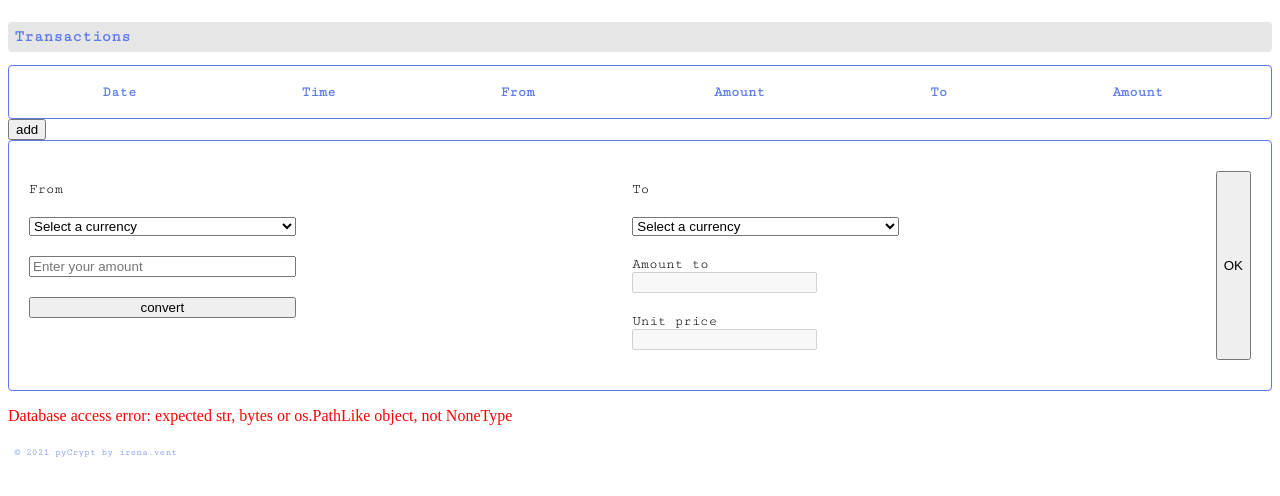
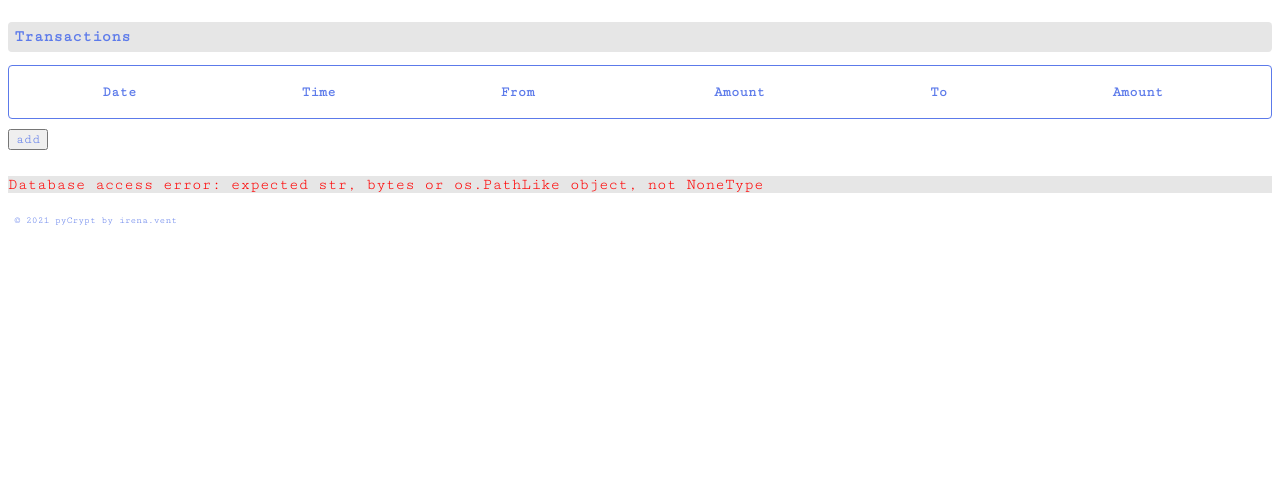
Before and after one commit to IrenaVent/pyCrypto, a Flask app: page / in a window 1280 px wide. Shown: the part 57-553 px from the top of the page. Run offline with Flask 2, Linux system fonts and the light colour scheme; lists and menus that the app fills with data are empty; parts of the project's set-up code (start-up, migrations or seed data) failed here and were passed over.

Commit message:
add: create a new transaction and comprehensive error handling

```diff
--- a/invest/models.py
+++ b/invest/models.py
@@ -46,15 +46,13 @@
 
         cur = conexion.cursor()
 
-        try:
-            cur.execute(consulta,params)
-            total_sum = cur.fetchone()[0]
+        cur.execute(consulta,params)
+        total_sum = cur.fetchone()[0]
 
-        except:
+        if total_sum == None:
             total_sum = 0
 
         conexion.close()
-
         return total_sum
 
 class requestCoinAPI():
--- a/invest/static/css/styles.css
+++ b/invest/static/css/styles.css
@@ -59,11 +59,27 @@
 }
 
 .transaction-register-container.disable {
-    /* display: none; */
+    display: none;
 }
 
 #error-message {
     color: red;
+    background-color: var(--color-p);
+    font-family: "Cutive Mono";
+}
+
+#error-message-1 {
+    color: red;
+    background-color: var(--color-p);
+    font-family: "Cutive Mono";
+}
+
+#no-transactions-message {
+    color: var(--color-a);
+    font-size: 14px;
+    font-family: "Cutive Mono";
+    background-color: aquamarine;
+    border-radius: 4px;
 }
 
 .transaction-register-container > * {
@@ -102,6 +118,26 @@
     display: flex;
 }
 
+#add-button {
+    color: var(--color-s);
+    font-family: "Cutive Mono";
+    margin: 10px 0px;
+}
+
+#convert-button {
+    color: var(--color-s);
+    font-family: "Cutive Mono";
+}
+
+#save-btn {
+    color: var(--color-s);
+    font-family: "Cutive Mono";
+}
+
+#save-btn.disable {
+    display: none;
+}
+
 .note-footer {
     color: var(--color-s);
     padding: 0.4rem;
--- a/invest/templates/index.html
+++ b/invest/templates/index.html
@@ -15,6 +15,7 @@
         <section>
             <div class="transactions-container">
                 <h1 class="table-title">Transactions</h1>
+                <div id="no-transactions-message"></div>
                 <table class="transactions-table">
                     <thead class="table-head">
                         <tr>
@@ -56,8 +57,12 @@
             <div class="form-from">
                 <form>
                     <label>From</label>
-                    <select id="currency-from" class="currency-list">
-                        <option value="default" selected disabled>
+                    <select
+                        id="currency-from"
+                        class="currency-list"
+                        name="currency-from"
+                    >
+                        <option value="" selected disabled>
                             Select a currency
                         </option>
                         <!-- js dynamic currency list -->
@@ -74,8 +79,12 @@
             <div class="form-to">
                 <form>
                     <label>To</label>
-                    <select id="currency-to" class="currency-list">
-                        <option value="default" selected disabled>
+                    <select
+                        id="currency-to"
+                        class="currency-list"
+                        name="currency-to"
+                    >
+                        <option value="" selected disabled>
                             Select a currency
                         </option>
                         <!-- js dynamic currency list -->
@@ -89,7 +98,9 @@
                 </form>
             </div>
             <div class="transaction-buttons">
-                <button type="submit" id="submit-button">OK</button>
+                <button type="submit" id="save-btn" class="disable">
+                    save
+                </button>
             </div>
         </div>
 
--- a/invest/views.py
+++ b/invest/views.py
@@ -64,9 +64,8 @@
 
         if request.json["currency_from"] != "EUR":
             balance = check_balance_currency()
-            print ("Hola soy balance desde new_trasn------>", balance)
 
-            if balance >= int(request.json["amount_from"]):
+            if balance >= float(request.json["amount_from"]):
                 return request_coinAPI()
 
             else:
@@ -112,7 +111,7 @@
         requestCoinAPI = float(requestToCoinAPI.requestCoin(request.json["currency_from"], request.json["currency_to"]))
         respuesta = {
             "status": "success",
-            "amount-to": requestCoinAPI * int(request.json["amount_from"]),
+            "amount-to": requestCoinAPI * float(request.json["amount_from"]),
             "unit-price": requestCoinAPI
         }
         return jsonify(respuesta), 201
```
Also changed, not shown: invest/static/js/spa.js (+46 -9 lines).
